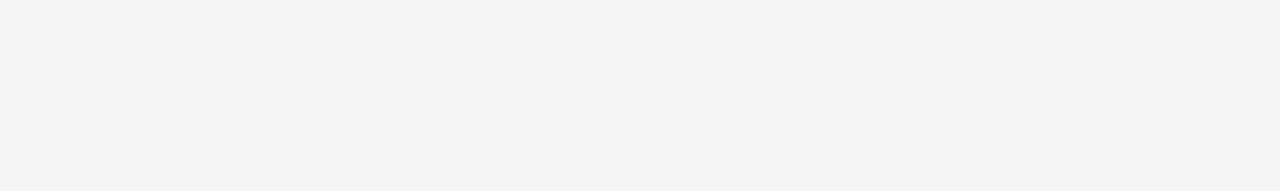
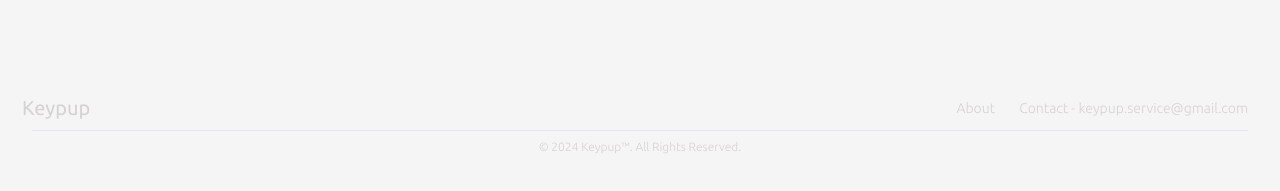
Before and after one commit to Joshi-Sarthak/Keypup, a Next.js app: page /login in a window 1280 px wide. Shown: the part 621-812 px from the top of the page. Built offline with nearby package versions, Linux system fonts and the light colour scheme; no server answers.

Commit message:
Add Footer

```diff
--- a/src/app/layout.tsx
+++ b/src/app/layout.tsx
@@ -1,8 +1,9 @@
-import type { Metadata } from "next"
+import type {Metadata} from "next"
 import localFont from "next/font/local"
 import "./globals.css"
 import Navbar from "@/components/Navbar/Navbar"
-import { Providers } from "./providers"
+import Footer from "@/components/Footer/Footer"
+import {Providers} from "./providers"
 
 const ubuntu = localFont({
 	src: [
@@ -46,10 +47,15 @@
 }>) {
 	return (
 		<html lang="en" suppressHydrationWarning>
-			<body className={`${ubuntu.className} bg-neutral-100 dark:bg-stone-800`}>
+			<body
+				className={`${ubuntu.className} bg-neutral-100 dark:bg-stone-800 flex flex-col min-h-screen`}
+			>
 				<Providers>
-					<Navbar />
-					{children}
+					<div className="flex flex-col min-h-screen">
+						<Navbar />
+						<main className="flex-grow">{children}</main>
+						<Footer />
+					</div>
 				</Providers>
 			</body>
 		</html>
--- /dev/null
+++ b/src/components/Footer/Footer.tsx
@@ -0,0 +1,42 @@
+"use client"
+
+import React, { useEffect, useState } from "react"
+import Link from "next/link"
+
+function Footer() {
+
+	return (
+		<footer className="flex flex-col items-center justify-center bg-neutral-100 text-neutral-400 dark:bg-stone-800 transition-all duration-1000 mt-0 mb-0 py-6 px-8">
+			<div className="flex flex-col md:flex-row items-center justify-between w-full max-w-7xl">
+                <Link href="/">
+				<div className="font-normal text-xl text-stone-300 dark:text-neutral-600 ml-[-10px] transition-all duration-200 group-hover:text-stone-800 dark:group-hover:text-neutral-100">
+					Keypup
+				</div>
+                </Link>
+
+				{/* Links and Contact */}
+				<div className="flex items-center text-sm gap-6">
+					<a href="#" className="font-light text-stone-300 dark:text-neutral-600 hover:text-neutral-300 transition-all duration-200">
+						About
+					</a>
+					<a
+						href="mailto:keypup.service@gmail.com"
+						className="font-light text-stone-300 dark:text-neutral-600 hover:text-neutral-300 transition-all duration-200"
+					>
+						Contact - keypup.service@gmail.com
+					</a>
+				</div>
+			</div>
+
+			{/* Divider */}
+			<hr className="w-full max-w-7xl dark:border-neutral-700 my-2" />
+
+			{/* Copyright */}
+			<div className=" font-light text-xs text-stone-300 dark:text-neutral-600">
+				&copy; 2024 Keypup<span>™</span>. All Rights Reserved.
+			</div>
+		</footer>
+	)
+}
+
+export default Footer
--- a/src/components/client/loginForm.tsx
+++ b/src/components/client/loginForm.tsx
@@ -41,7 +41,7 @@
 	}
 
 	return (
-		<div className="flex-col items-center justify-center h-dvh mt-2">
+		<div className="flex-col items-center justify-center h-full mt-2">
 			<h2 className="flex justify-center tracking-widest text-3xl mb-4 text-stone-500 dark:text-neutral-500">
 				LOG IN
 			</h2>
```
